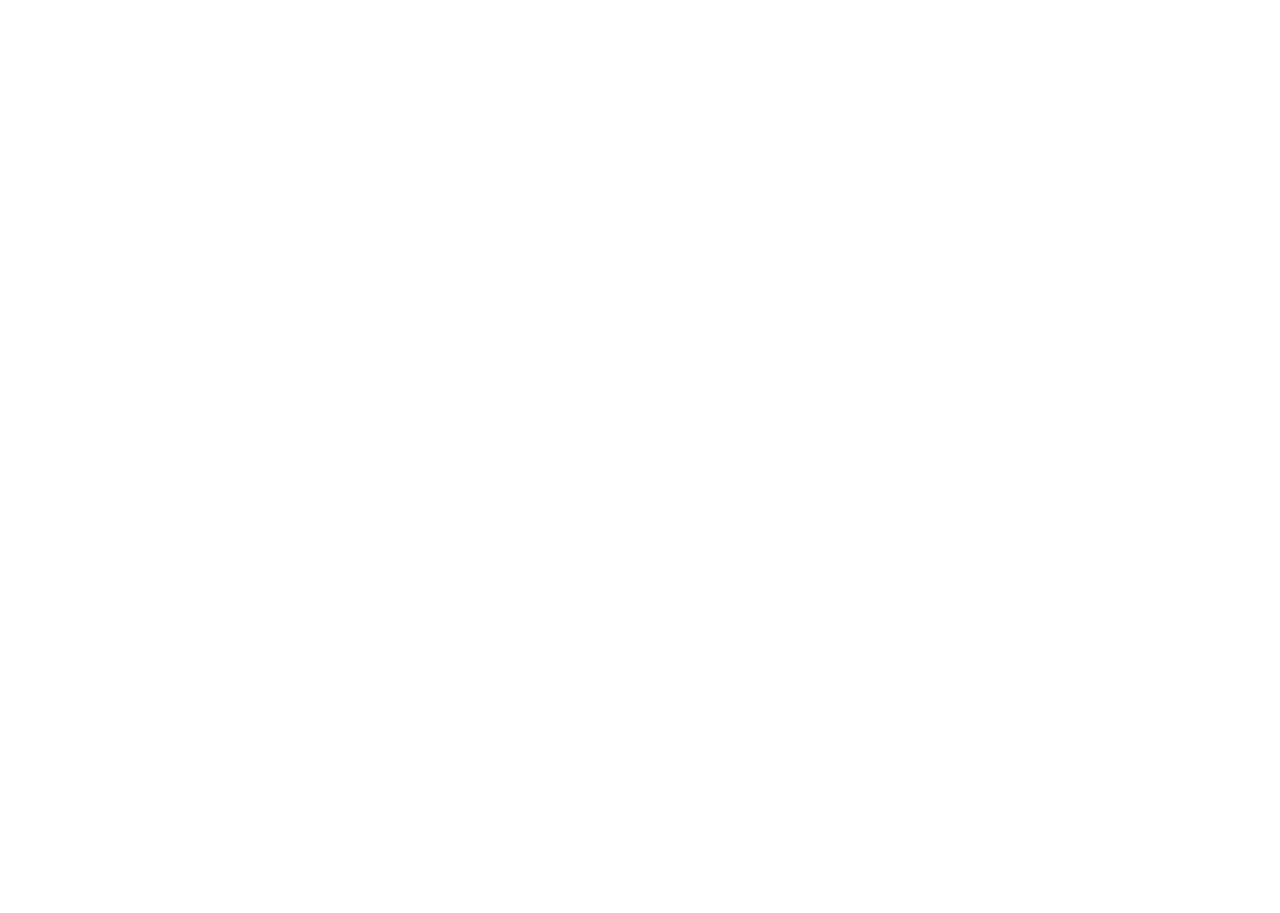
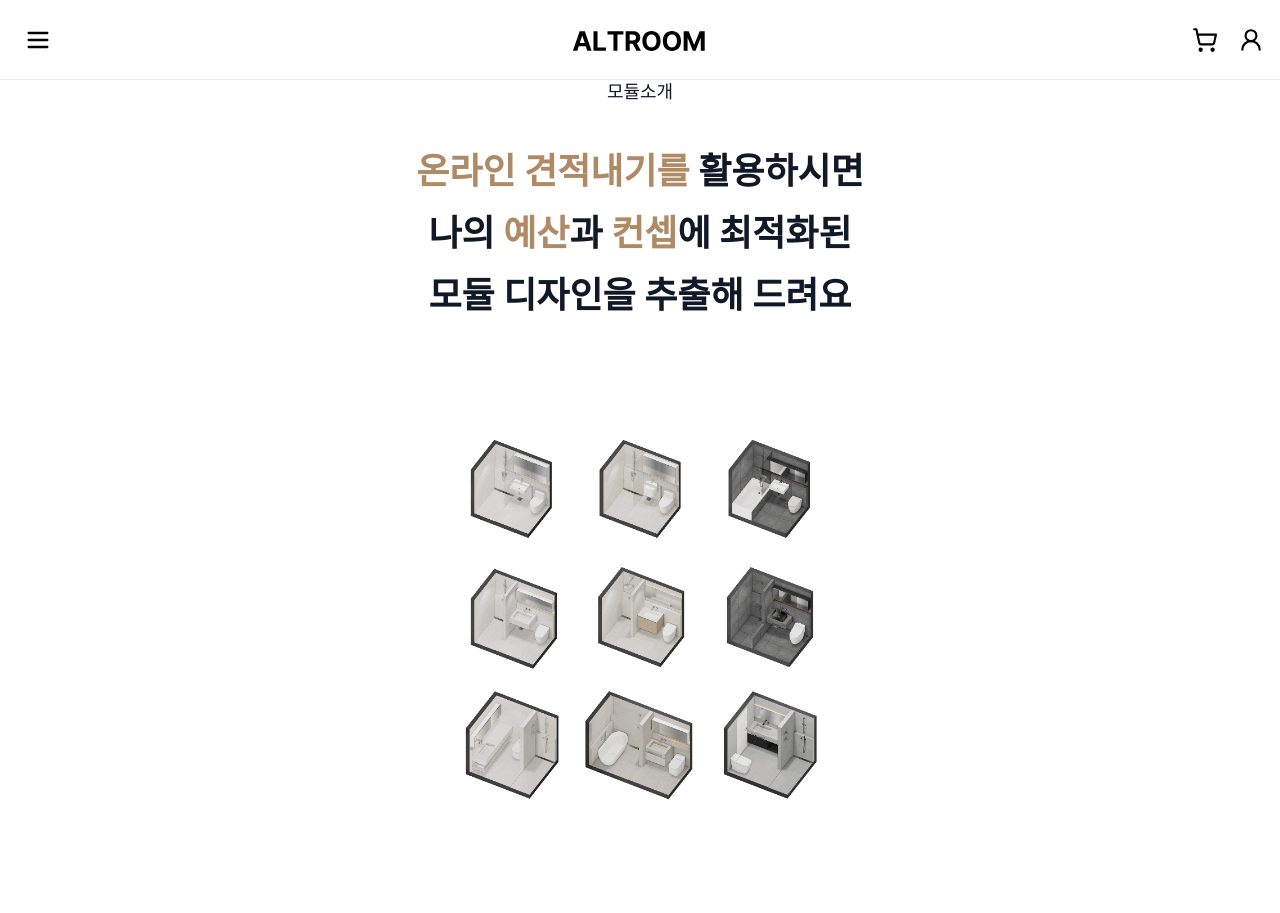
Before and after one commit to GhoRid/altRoom, a React (Create React App) app: page /module in a window 1280 px wide. Before the commit this address had no page. Shown: the top 913 px of the page. Before the commit the page ends 800 px from the top, so only its background shows below. Built offline with nearby package versions, Linux system fonts and the light colour scheme; a web font is replaced by a local one.

Commit message:
feat: add ModulPage and update routing; fix module route in SideMenu

```diff
--- a/src/App.tsx
+++ b/src/App.tsx
@@ -11,6 +11,7 @@
 import HistoryPage from "./pages/HistoryPage/HistoryPage";
 import PartnersPage from "./pages/PartnersPage/PartnersPage";
 import RecruitPage from "./pages/RecruitPage/RecruitPage";
+import ModulPage from "./pages/ModulPage/ModulPage";
 
 const isAuthenticated = () => !!localStorage.getItem("accessToken");
 
@@ -41,6 +42,7 @@
 
           <Route path="/" element={<HomePage />} />
           <Route path="/service" element={<ServicePage />} />
+          <Route path="/module" element={<ModulPage />} />
 
           <Route element={<CompanyLayout />}>
             <Route path="/company">
--- a/src/components/SideMenu.tsx
+++ b/src/components/SideMenu.tsx
@@ -15,7 +15,7 @@
     { name: "서비스소개", route: "/service" },
     { name: "기업소개", route: "/company" },
     { name: "시공사례", route: "/construction-cases" },
-    { name: "모듈정보", route: "/modules" },
+    { name: "모듈정보", route: "/module" },
     { name: "마이크루", route: "/company/recruit" },
   ];
 
--- /dev/null
+++ b/src/pages/ModulPage/ModulPage.tsx
@@ -0,0 +1,133 @@
+import styled from "styled-components";
+import ModulIntroGif from "../../assets/images/module/module_movie.gif";
+
+const ModulPage = () => {
+  return (
+    <Wrapper>
+      <Inner>
+        <SectionLabel>모듈소개</SectionLabel>
+
+        <Title>
+          <TitleLine>
+            <Accent>온라인 견적내기를</Accent> 활용하시면
+          </TitleLine>
+          <TitleLine>
+            나의 <Accent>예산</Accent>과 <Accent>컨셉</Accent>에 최적화된
+          </TitleLine>
+          <TitleLine>
+            <UnderlineText>모듈 디자인을 추출해 드려요</UnderlineText>
+          </TitleLine>
+        </Title>
+
+        <ImageWrapper>
+          <IntroImage src={ModulIntroGif} alt="모듈 디자인 예시 이미지" />
+        </ImageWrapper>
+
+        <BottomButton>모듈 둘러보기</BottomButton>
+      </Inner>
+    </Wrapper>
+  );
+};
+
+export default ModulPage;
+
+const Wrapper = styled.div`
+  max-width: 960px;
+  margin: 0 auto 160px;
+  display: flex;
+  flex-direction: column;
+  align-items: center;
+  /* gap: 72px; */
+`;
+
+const Inner = styled.div`
+  width: 100%;
+  display: flex;
+  flex-direction: column;
+  align-items: center;
+  text-align: center;
+  padding-top: 80px;
+`;
+
+const SectionLabel = styled.div`
+  font-size: 18px;
+  font-weight: 500;
+  color: #111827;
+  margin-bottom: 40px;
+`;
+
+const Title = styled.div`
+  display: flex;
+  flex-direction: column;
+  gap: 8px;
+  font-size: 36px;
+  font-weight: 700;
+  line-height: 1.5;
+  color: #111827;
+  margin-bottom: 72px;
+`;
+
+const TitleLine = styled.div``;
+
+const Accent = styled.span`
+  color: #b08a65;
+`;
+
+const UnderlineText = styled.span`
+  position: relative;
+  display: inline-block;
+  padding-bottom: 4px;
+
+  &::after {
+    content: "";
+    position: absolute;
+    left: 0;
+    bottom: 0;
+    width: 100%;
+    height: 8px;
+    background: rgba(176, 138, 101, 0.24);
+    border-radius: 999px;
+    z-index: -1;
+  }
+`;
+
+const ImageWrapper = styled.div`
+  margin-top: 16px;
+  margin-bottom: 96px;
+  display: flex;
+  justify-content: center;
+  width: 100%;
+`;
+
+const IntroImage = styled.img`
+  width: 100%;
+  max-width: 540px;
+  height: auto;
+  display: block;
+`;
+
+const BottomButton = styled.button`
+  margin-bottom: 80px;
+  padding: 12px 40px;
+  border-radius: 999px;
+  border: none;
+  background: #a58365;
+  color: #ffffff;
+  font-size: 18px;
+  line-height: 28px;
+  font-weight: 400;
+  cursor: pointer;
+  transition: background-color 0.2s ease, transform 0.2s ease,
+    box-shadow 0.2s ease;
+
+  &:hover {
+    background: #b28f6f;
+    transform: translateY(-1px);
+    box-shadow: 0 6px 16px rgba(0, 0, 0, 0.08);
+  }
+
+  &:active {
+    transform: translateY(0);
+    box-shadow: none;
+  }
+`;
```
Also changed, not shown: src/assets/images/module/module_movie.gif (added).
